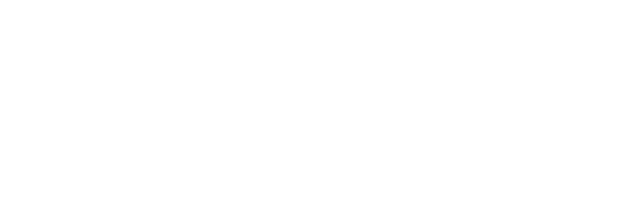
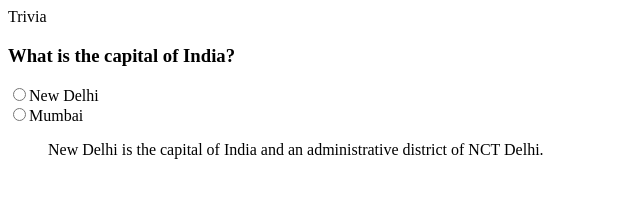
Before and after one commit to Jyotikum1991/trivia, a website: page main.html in a window 1280 px wide. Shown: the whole page, without its empty margins (0-640 px from the left). Drawn offline with Linux system fonts and the light colour scheme.

Commit message:
Update main.html

```diff
--- a/main.html
+++ b/main.html
@@ -3,14 +3,26 @@
 <html>
 
 <head>
+	<meta charset="UTF-8">
+	<meta http-equiv="X-UA-Compatible" content="IE=edge">
+	<meta name="viewport" content="width=device-width,initial-scale>
+        <title>Trivia</title>
 	<link rel="stylesheet" href="styles.css">
+						<style>max-width: 600px; margin: 10px; padding: 15px; border-left: 8px solid green;background-color: #f8fffe"";font-weight: bold;</style>
 </head>
 
 <body>
 	<!-- the entire body must be written by student -->
     <script type="text/javascript" src="./script.js">
 </script>
+	  <h3>What is the capital of India?</h3>
+	   <div>
+	 <input type="radio" name="capital" value="new delhi">New Delhi
+		    </div>
 
+		<div><input type="radio" name="capital" value="mumbai">Mumbai </div>
+
+			  <blockquote cite="https://en.wikipedia.org/wiki/New_Delhi">New Delhi is the capital of India and an administrative district of NCT Delhi.</blockquote>
 </body>
 
 </html>
```
